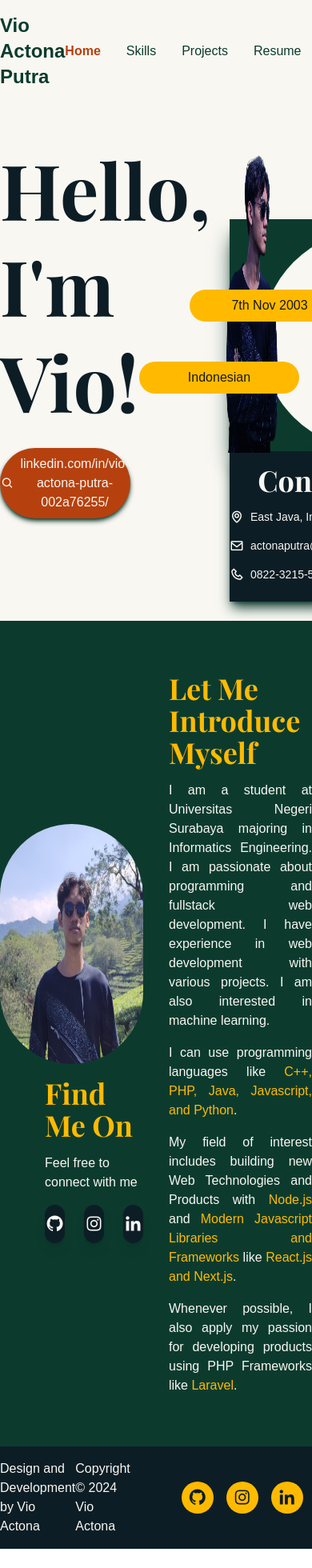
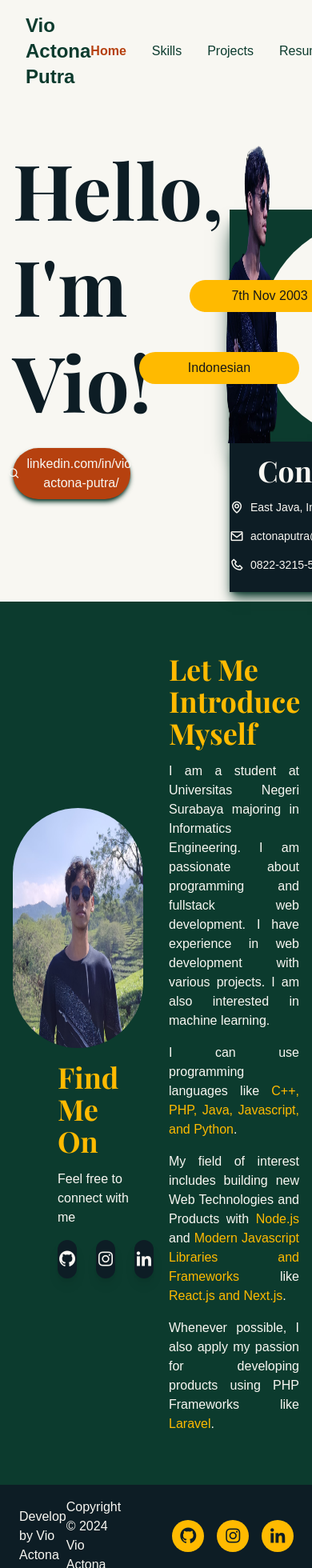
Before and after one commit to actonaa/my-portofolio-vio-actona, a Next.js app: page / in a window 390 px wide. Shown: the top 1960 px of the page at 80% size. Before the commit the page ends 1936 px from the top, so only its background shows below. Built offline with nearby package versions, Linux system fonts and the light colour scheme.

Commit message:
membuat responsive tablet di home

```diff
--- a/src/app/Navbar.tsx
+++ b/src/app/Navbar.tsx
@@ -37,14 +37,14 @@ export default function Navbar() {
         isScrolled ? "bg-white/70 shadow-md backdrop-blur-lg" : "bg-white"
       }`}
     >
-      <div className="flex justify-between max-w-6xl mx-auto py-4 komputer:max-w-7xl">
+      <div className="flex justify-between max-w-6xl mx-auto py-4 px-8 komputer:max-w-7xl tablet:max-w-4xl">
         <Link
           href="https://www.linkedin.com/in/vio-actona-putra-002a76255/"
-          className="text-2xl font-bold self-center text-darkgreen"
+          className="text-2xl font-bold self-center text-darkgreen tablet:text-lg"
         >
           Vio Actona Putra
         </Link>
-        <ul className="flex gap-8 items-center text-darkgreen">
+        <ul className="flex gap-8 items-center text-darkgreen tablet:gap-6">
           <li className="relative">
             <Link
               href="/"
--- a/src/app/Puuter.tsx
+++ b/src/app/Puuter.tsx
@@ -3,10 +3,10 @@ import Link from "next/link";
 export default function Puuter() {
   return (
     <footer className="bg-black relative bottom-0 left-0 right-0">
-      <div className="flex justify-between items-center text-white max-w-6xl mx-auto py-4 komputer:max-w-7xl">
-        <h4>Design and Development by Vio Actona</h4>
-        <p>Copyright © 2024 Vio Actona</p>
-        <div className="flex gap-4 mr-32">
+      <div className="flex px-6 justify-between items-center text-white max-w-6xl mx-auto py-4 komputer:max-w-7xl tablet:max-w-2xl">
+        <h4 className="tablet:text-sm">Develop by Vio Actona</h4>
+        <p className="tablet:text-sm">Copyright © 2024 Vio Actona</p>
+        <div className="flex gap-4">
           {/* GitHub */}
           <Link
             href="https://github.com/actonaa"
--- a/src/app/_Components/(home)/CardProfile.tsx
+++ b/src/app/_Components/(home)/CardProfile.tsx
@@ -2,7 +2,7 @@ import Image from "next/image";
 
 const CardProfile = () => {
   return (
-    <div className="relative items-center">
+    <div className="items-center">
       <div className="relative">
         {/* Gambar Profil */}
         <Image
@@ -10,26 +10,28 @@ const CardProfile = () => {
           alt="profile"
           width={700}
           height={700}
-          className="w-[1000px] h-[500px] absolute z-[3] -bottom-[154px] left-[10px]"
+          className="w-[1000px] h-[500px] absolute z-[3] -bottom-[154px] left-[10px] tablet:w-[500px] tablet:h-[400px] tablet:left-1/2 tablet:-translate-x-1/2 tablet:-bottom-[266px]"
         />
 
         {/* Lingkaran Kuning */}
-        <div className="py-2 w-[200px] text-center rounded-full bg-yellow z-[4] absolute bottom-[10px] left-[10px]">
+        <div className="py-2 w-[200px] text-center rounded-full bg-yellow z-[4] absolute bottom-[10px] left-[10px] tablet:-bottom-[120px] tablet:left-[70px] tablet:w-[150px]">
           7th Nov 2003
         </div>
-        <div className="py-2 w-[200px] text-center rounded-full bg-yellow z-[4] absolute -bottom-[80px] right-4">
+        <div className="py-2 w-[200px] text-center rounded-full bg-yellow z-[4] absolute -bottom-[80px] right-4 tablet:-bottom-[220px] tablet:right-[80px] tablet:w-[150px]">
           Indonesian
         </div>
 
         {/* Lingkaran Putih */}
-        <div className="w-[275px] h-[275px] bg-white rounded-full absolute z-[2] -bottom-[150px] left-[100px] komputer:left-[130px]"></div>
+        <div className="w-[275px] h-[275px] bg-white rounded-full absolute z-[2] -bottom-[150px] left-[100px] komputer:left-[130px] tablet:w-[180px] tablet:h-[180px] tablet:-bottom-[230px] tablet:left-[160px]"></div>
 
         {/* Kotak Informasi */}
-        <div className="w-full absolute -bottom-[340px] left-[60px]">
-          <div className="bg-darkgreen w-3/4 h-[290px] shadow-xl shadow-darkgreen"></div>
-          <div className="bg-black w-3/4 shadow-lg shadow-darkgreen">
+        <div className="w-full absolute -bottom-[340px] left-[60px] tablet:left-[130px] tablet:-bottom-[450px]">
+          <div className="bg-darkgreen w-3/4 h-[290px] shadow-xl shadow-darkgreen tablet:w-1/2 tablet:h-[230px]"></div>
+          <div className="bg-black w-3/4 shadow-lg shadow-darkgreen tablet:w-1/2">
             <div className="text-white w-[200px] mx-auto text-center py-4 text-sm">
-              <h2 className="text-4xl font-bold mb-2">Contact</h2>
+              <h2 className="text-4xl font-bold mb-2 tablet:text-3xl">
+                Contact
+              </h2>
               <p className="py-1 flex items-center text-center">
                 <i className="bx bx-map text-lg mr-2"></i> East Java, Indonesia
               </p>
--- a/src/app/_Components/(home)/Introduction.tsx
+++ b/src/app/_Components/(home)/Introduction.tsx
@@ -2,19 +2,19 @@ import Link from "next/link";
 
 const Introduction = () => {
   return (
-    <div className="max-w-sm">
+    <div className="max-w-sm ml-4 tablet:mx-auto tablet:flex tablet:flex-col tablet:items-center tablet:justify-center tablet:mb-20">
       {/* Teks Utama */}
-      <h1 className="text-8xl font-bold leading-tight text-black">
+      <h1 className="text-8xl font-bold leading-tight text-black tablet:text-center">
         Hello, <span className="block">I{"'"}m Vio!</span>
       </h1>
 
       {/* Tautan LinkedIn */}
       <Link
-        href="https://www.linkedin.com/in/vio-actona-putra-002a76255/"
+        href="https://www.linkedin.com/in/vio-actona-putra/"
         className="flex items-center justify-center gap-2 w-full py-2 px-4 rounded-full bg-orange text-center text-white mt-6 shadow-md shadow-darkgreen hover:opacity-80"
       >
         <i className="bx bx-search"></i>
-        linkedin.com/in/vio-actona-putra-002a76255/
+        linkedin.com/in/vio-actona-putra/
       </Link>
     </div>
   );
--- a/src/app/_Components/(home)/IntroductionSection.tsx
+++ b/src/app/_Components/(home)/IntroductionSection.tsx
@@ -1,6 +1,6 @@
 const IntroductionSection = () => {
   return (
-    <div>
+    <div className="tablet:mx-auto tablet:flex tablet:flex-col tablet:items-center tablet:justify-center">
       <h3 className="text-4xl font-bold text-yellow">
         Let Me Introduce Myself
       </h3>
--- a/src/app/_Components/(home)/SocialLinks.tsx
+++ b/src/app/_Components/(home)/SocialLinks.tsx
@@ -3,7 +3,7 @@ import Link from "next/link";
 
 const SocialLinks = () => {
   return (
-    <div className="flex flex-col">
+    <div className="flex flex-col tablet:mx-auto tablet:items-center tablet:justify-center">
       {/* Gambar Profil */}
       <Image
         src="/vio2.jpeg"
@@ -14,7 +14,7 @@ const SocialLinks = () => {
       />
 
       {/* Informasi dan Tautan Sosial */}
-      <div className="ml-14">
+      <div className="ml-14 tablet:ml-0">
         <h2 className="text-4xl text-yellow font-bold mt-4">Find Me On</h2>
         <p className="mt-4 text-white">Feel free to connect with me</p>
 
--- a/src/app/layout.tsx
+++ b/src/app/layout.tsx
@@ -30,7 +30,7 @@ export default function RootLayout({
   return (
     <html lang="en">
       <body
-        className={`${geistSans.variable} ${geistMono.variable} ${playfairDisplay.variable} antialiased`}
+        className={`${geistSans.variable} ${geistMono.variable} ${playfairDisplay.variable} antialiased overflow-x-hidden`}
       >
         <Navbar />
         {children}
--- a/src/app/page.tsx
+++ b/src/app/page.tsx
@@ -6,14 +6,14 @@ import SocialLinks from "./_Components/(home)/SocialLinks";
 export default function Home() {
   return (
     <>
-      <div className="bg-white pt-44 pb-32">
-        <div className=" max-w-5xl mx-auto grid grid-cols-2 gap-16 items-center komputer:max-w-6xl">
+      <div className=" bg-white pt-44 pb-32 tablet:pt-36 tablet:pb-96">
+        <div className="max-w-5xl mx-auto grid grid-cols-2 gap-16 items-center komputer:max-w-6xl tablet:grid-cols-1 tablet:max-w-xl">
           <Introduction />
           <CardProfile />
         </div>
       </div>
-      <div className="bg-darkgreen pt-16 pb-16">
-        <div className="max-w-5xl mx-auto grid grid-cols-2 gap-8 items-center komputer:max-w-6xl">
+      <div className="bg-darkgreen pt-16 pb-16 tablet:pt-32">
+        <div className="max-w-5xl mx-auto px-4 grid grid-cols-2 gap-8 items-center komputer:max-w-6xl tablet:grid-cols-1 tablet:max-w-xl">
           <SocialLinks />
           <IntroductionSection />
         </div>
--- a/tailwind.config.ts
+++ b/tailwind.config.ts
@@ -22,8 +22,8 @@ export default {
       },
     },
     screens: {
-      handphone: { max: "600px" },
-      tablet: { max: "768px" },
+      hp: { max: "639px" },
+      tablet: { min: "640px", max: "1023px" },
       komputer: { min: "1440px" },
     },
   },
```
